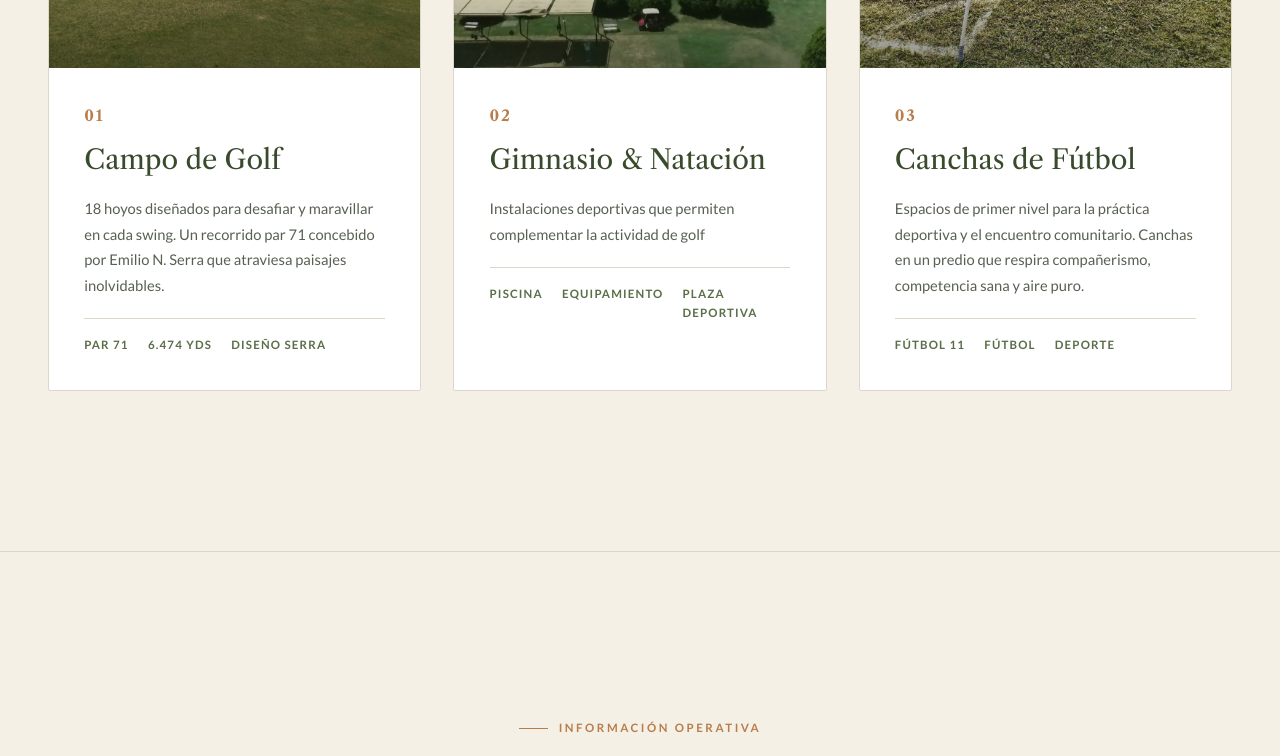
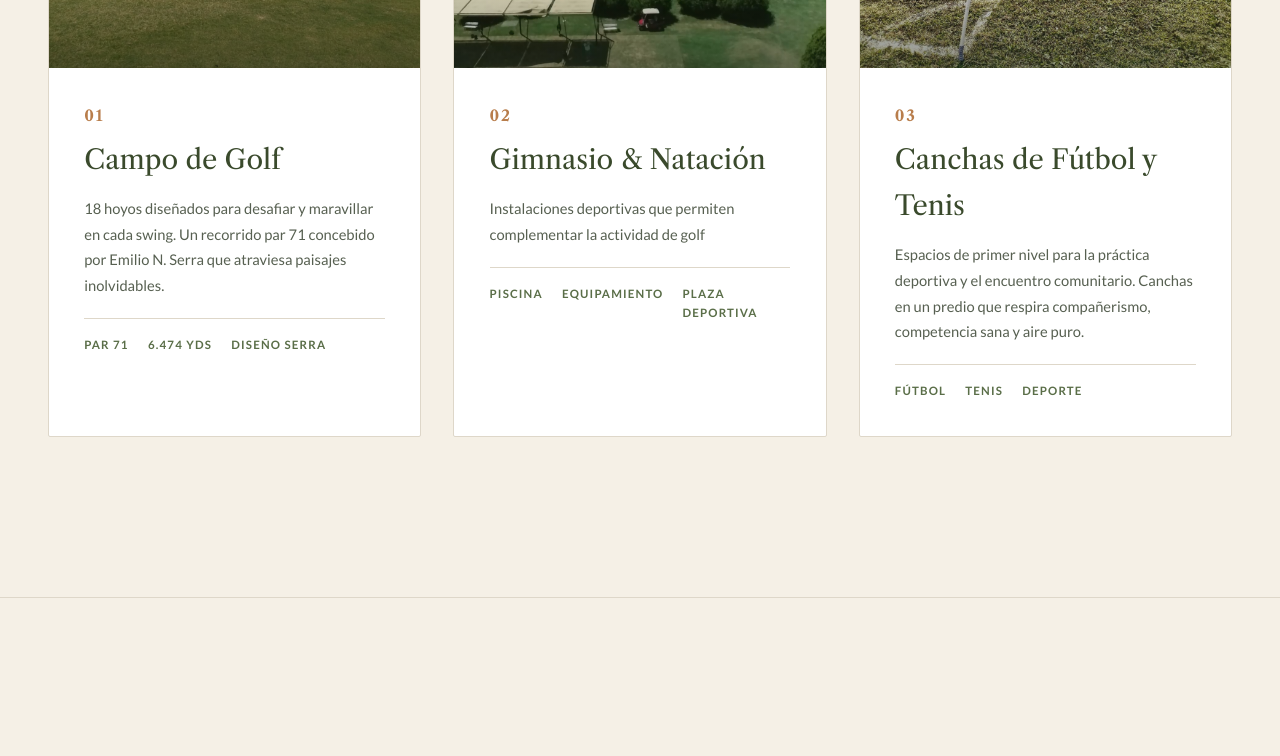
Before and after one commit to Cundix/fincasWebsite, a React (Vite) app: page / in a window 1280 px wide. Shown: the part 3180-3936 px from the top of the page. Built offline with nearby package versions, Linux system fonts and the light colour scheme.

Commit message:
Update amenity 03 to Canchas de Fútbol y Tenis and update tags

```diff
--- a/src/App.jsx
+++ b/src/App.jsx
@@ -357,9 +357,9 @@ function App() {
               <AmenityCard
                 n="03"
                 img={IMAGES.futbol}
-                title="Canchas de Fútbol"
+                title="Canchas de Fútbol y Tenis"
                 desc="Espacios de primer nivel para la práctica deportiva y el encuentro comunitario. Canchas en un predio que respira compañerismo, competencia sana y aire puro."
-                tags={['Fútbol 11','Fútbol','Deporte']}
+                tags={['Fútbol','Tenis','Deporte']}
                 delay={2}
               />
             </div>
```
